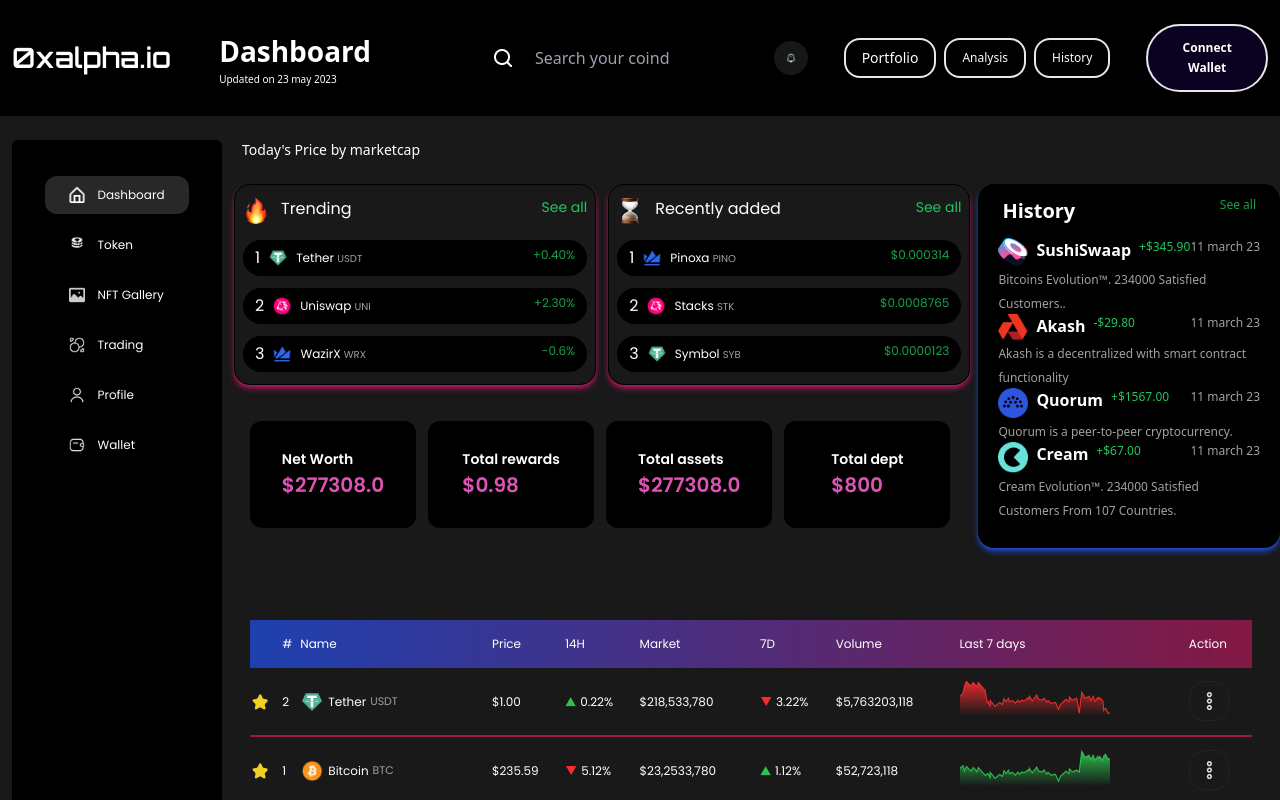
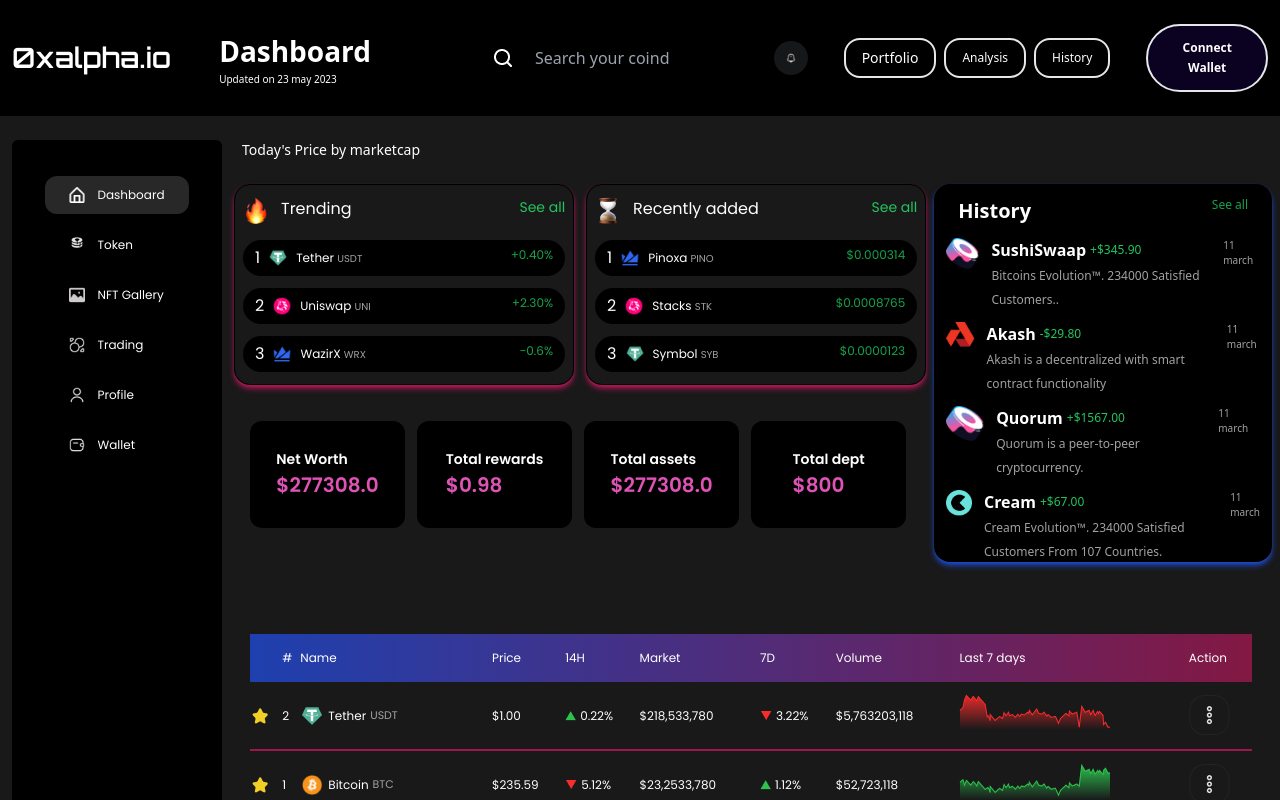
Before and after one commit to Naveed-Abbas-7/Sniperbot_Dashboard, a React (Vite) app: page /Dashboard in a window 1280 px wide. Shown: the top 800 px of the page. Built offline with nearby package versions, Linux system fonts and the light colour scheme.

Commit message:
add new changes

```diff
--- a/src/components/HistoryCard.jsx
+++ b/src/components/HistoryCard.jsx
@@ -2,18 +2,31 @@
 
 const HistoryCard = ({ key, imgURL, title, text, date, paragraphs }) => {
   return (
-    <div className="px-5 xl:py-0 py-2 ">
-      <div className="flex text-white justify-between ">
-        <div className=" flex gap-2">
-          <img className="2xl:w-[40px] w-[30px]" src={imgURL} alt="" />
-          <h2 className="font-semibold 2xl:text-[18px] text-[16px] flex flex-col">{title}</h2>
-          <p className="2xl:text-[14px] text-[12px] text-green-500">{text}</p>
+    <div className="px-3 xl:py-0 py-1 font-poppins~ flex justify-between">
+      <div className="flex text-white gap-3">
+        <div>
+          <img className="" src={imgURL} alt="" />
         </div>
-        <div className="text-[12px]">
+        <div className="">
+          <div className="flex gap-1 items-center">
+            <h2 className="font-semibold 2xl:text-[18px] text-[16px] flex flex-col ">
+              {title}
+            </h2>
+            <p className="2xl:text-[14px] text-[12px] text-green-500 ">
+              {text}
+            </p>
+          </div>
+          <div>
+            <span className=" text-[#A1A1A1] 2xl:text-[14px] text-[12px] py-2 leading-1">
+              {paragraphs}
+            </span>
+          </div>
+        </div>
+
+      </div>
+      <div className="text-[10px] flex">
           <p className="text-[#A1A1A1]">{date}</p>
         </div>
-      </div>
-      <span className=" text-[#A1A1A1] 2xl:text-[14px] text-[12px]">{paragraphs}</span>
     </div>
   );
 };
--- a/src/data.js
+++ b/src/data.js
@@ -121,28 +121,28 @@
       imgURL: sushiswap,
       title: "SushiSwaap",
       text: "+$345.90",
-      date: "11 march 23",
+      date: "11 march",
       paragraps: "Bitcoins Evolution™. 234000 Satisfied Customers..",
     },
     {
       imgURL: akash,
       title: "Akash",
       text: "-$29.80",
-      date: "11 march 23",
+      date: "11 march",
       paragraps: "Akash is a decentralized with smart contract functionality",
     },
     {
-      imgURL: quorum,
+      imgURL: sushiswap,
       title: "Quorum",
       text: "+$1567.00",
-      date: "11 march 23",
+      date: "11 march",
       paragraps: "Quorum is a peer-to-peer cryptocurrency.",
     },
     {
       imgURL: cream,
       title: "Cream",
       text: "+$67.00",
-      date: "11 march 23",
+      date: "11 march",
       paragraps:
         "Cream Evolution™. 234000 Satisfied Customers From 107 Countries.",
     },
--- a/src/pages/dashbord/Dashboard.jsx
+++ b/src/pages/dashbord/Dashboard.jsx
@@ -72,11 +72,12 @@
                   ))}
                 </div>
               </div>
-              <div className="bg-black rounded-2xl xl:mx-0 mx-5 xl:py-0 sm:pb-1 shadow-md shadow-blue-700">
+              <div className="bg-black rounded-2xl mr-2 xl:py-0 sm:pb-1 shadow-md shadow-blue-700 ">
                 <div className="text-white flex justify-between mx-6 py-3">
                   <h2 className="text-[20px] font-semibold">History</h2>
                   <p className="text-[12px] text-green-600">See all</p>
                 </div>
+                <div className="flex flex-col gap-3">
                 {/* <Card title={"History"} sub_text={"See all"}> */}
                 {data.History.map((items) => (
                   <HistoryCard
@@ -89,6 +90,7 @@
                   />
                 ))}
                 {/* </Card> */}
+                </div>
               </div>
             </div>
             <div className="pb-[5rem]">
--- a/src/pages/data.js
+++ b/src/pages/data.js
@@ -122,28 +122,28 @@
       imgURL: sushiswap,
       title: "SushiSwaap",
       text: "+$345.90",
-      date: "11 march 23",
+      date: "11 march",
       paragraps: "Bitcoins Evolution™. 234000 Satisfied Customers..",
     },
     {
       imgURL: akash,
       title: "Akash",
       text: "-$29.80",
-      date: "11 march 23",
+      date: "11 march",
       paragraps: "Akash is a decentralized with smart contract functionality",
     },
     {
-      imgURL: quorum,
+      imgURL: sushiswap,
       title: "Quorum",
       text: "+$1567.00",
-      date: "11 march 23",
+      date: "11 march",
       paragraps: "Quorum is a peer-to-peer cryptocurrency.",
     },
     {
       imgURL: cream,
       title: "Cream",
       text: "+$67.00",
-      date: "11 march 23",
+      date: "11 march",
       paragraps:
         "Cream Evolution™. 234000 Satisfied Customers From 107 Countries.",
     },
```
